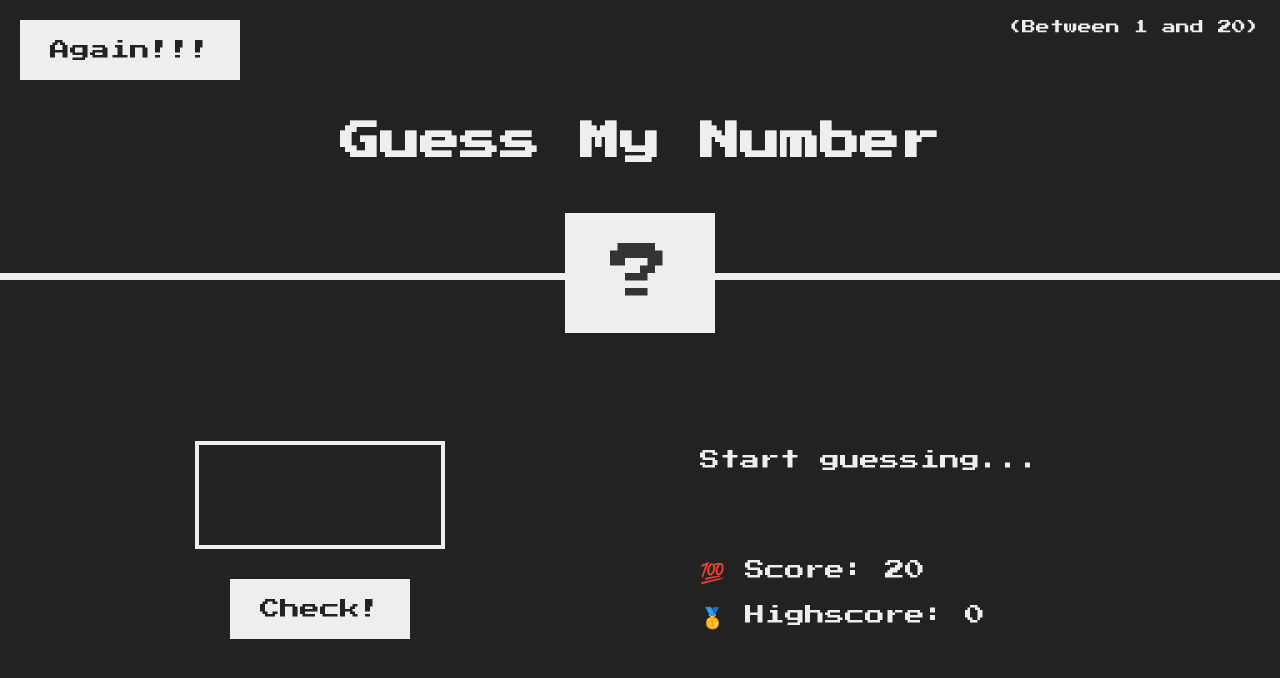
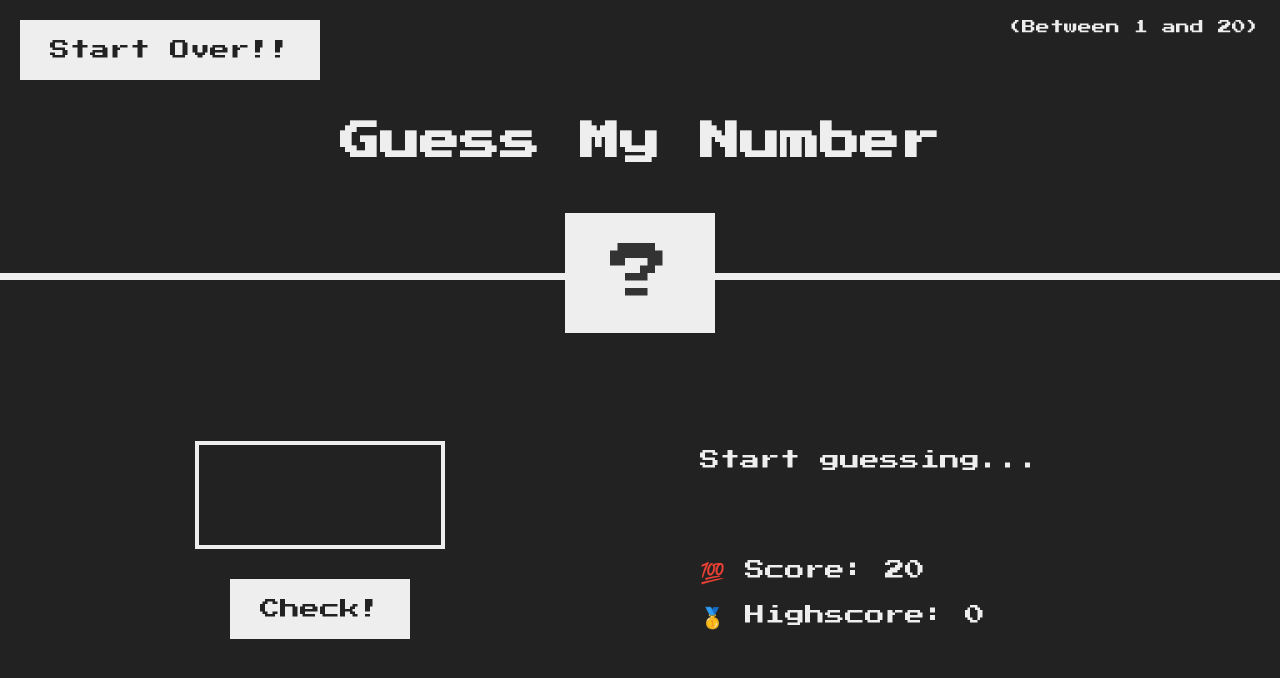
Before and after one commit to Genius4Lyf/Guess-my-number, a website built with Parcel: page index.html in a window 1280 px wide. Built offline with nearby package versions, Linux system fonts and the light colour scheme.

Commit message:
Changed Againgit switch newfeature to Start Overgit switch newfeature

```diff
--- a/index.html
+++ b/index.html
@@ -12,7 +12,7 @@
     <header>
       <h1>Guess My Number</h1>
       <p class="between">(Between 1 and 20)</p>
-      <button class="btn again">Again!!!</button>
+      <button class="btn again">Start Over!!</button>
       <div class="number">?</div>
     </header>
     <!--The MAIN section of the website-->
```
